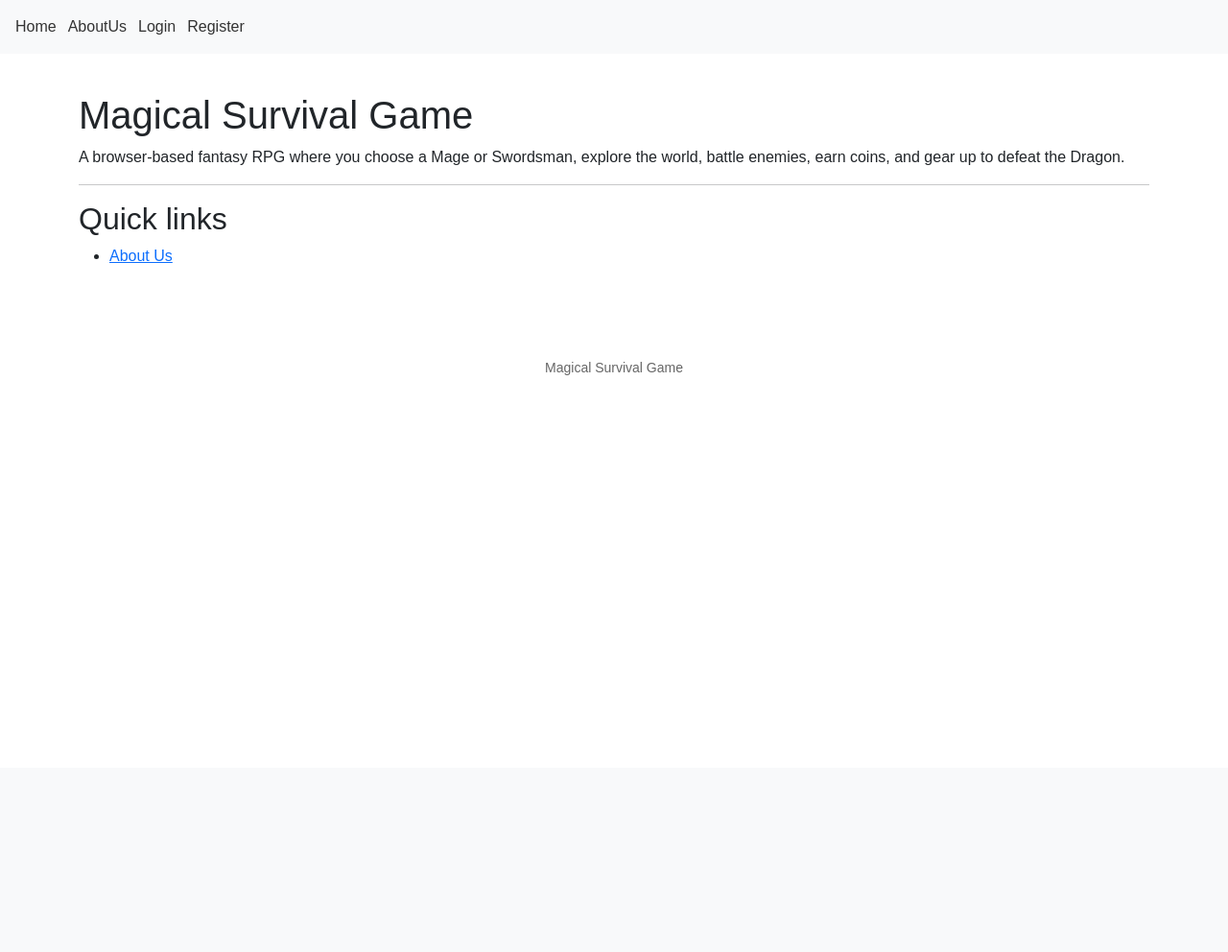
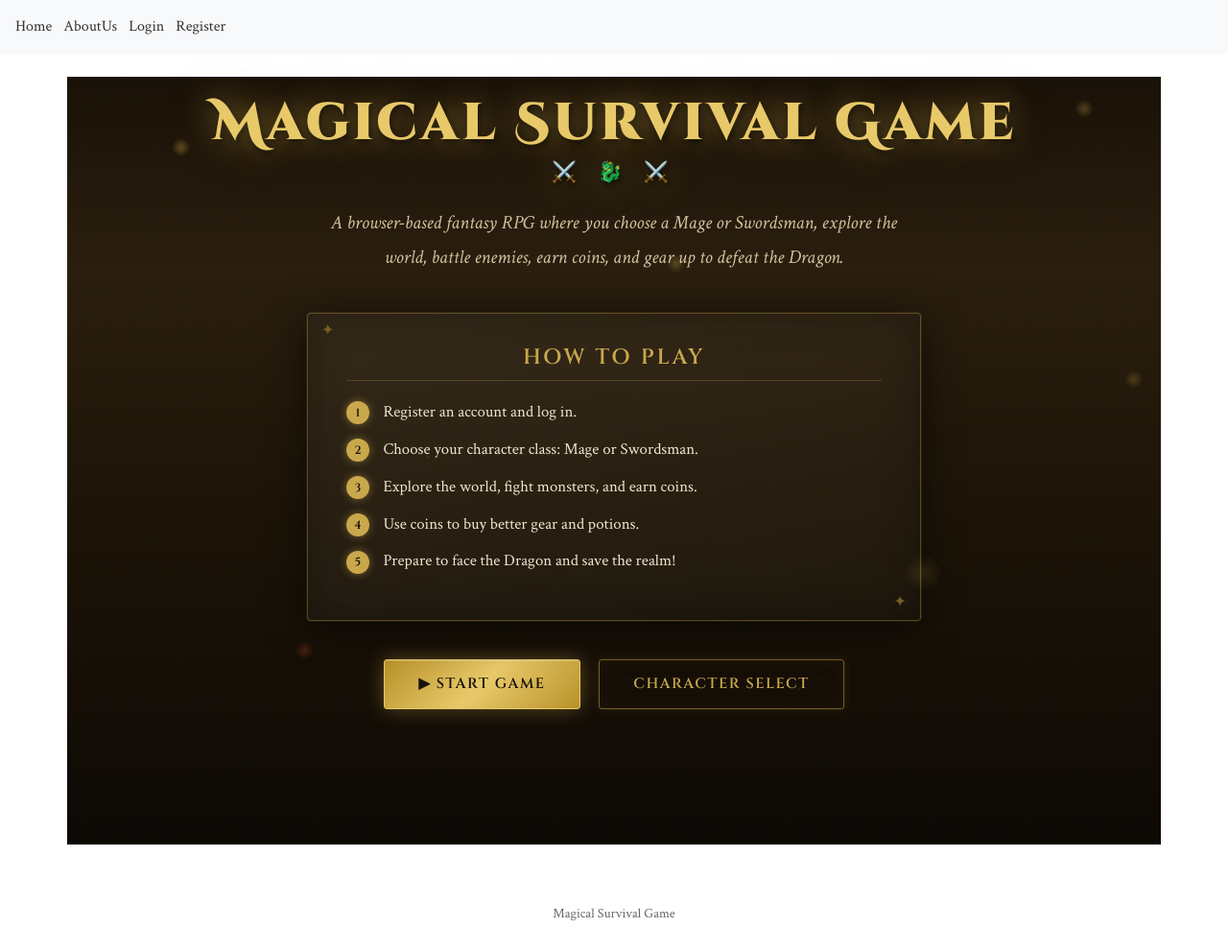
Before and after one commit to minkong05/wad2-magical-survival-game, a Django app: page / in a window 1280 px wide. Shown: the whole page at 96% size. Before the commit the page ends 391 px from the top, so only its background shows below. Run offline with Django 5.2, Linux system fonts and the light colour scheme.

Commit message:
feat: add full css at home page

```diff
--- a/static/css/base.css
+++ b/static/css/base.css
@@ -1,12 +1,22 @@
+
 body {
   font-family: Arial, sans-serif;
   margin: 0;
   padding: 0;
 }
 
+header {
+  position: sticky;
+  top: 0;
+  z-index: 1000;
+}
+
 nav {
   padding: 12px;
   background: #f2f2f2;
+  position: sticky;
+  top: 0;
+  z-index: 1000;
 }
 
 nav a {
--- /dev/null
+++ b/static/css/home.css
@@ -0,0 +1,297 @@
+@import url('https://fonts.googleapis.com/css2?family=Cinzel+Decorative:wght@400;700;900&family=Cinzel:wght@400;600&family=Crimson+Text:ital,wght@0,400;0,600;1,400&display=swap');
+
+/* ── CSS Variables ────────────────────────────────────────── */
+:root {
+  --gold:        #c9a84c;
+  --gold-light:  #e8c96a;
+  --gold-dim:    #7a5e28;
+  --ember:       #b84c1a;
+  --parchment:   #f0e6cc;
+  --parchment-dark: #d4c4a0;
+  --ink:         #1a1208;
+  --shadow:      #181512;
+  --stone:       #2a2218;
+  --stone-light: #3d3226;
+  --fog:         rgba(200, 175, 120, 0.08);
+}
+
+/* ── Reset inherited base font ───────────────────────────── */
+body {
+  font-family: 'Crimson Text', Georgia, serif;
+  color: var(--parchment);
+}
+
+
+
+/* ── Main background override ────────────────────────────── */
+main {
+  background:
+    linear-gradient(180deg,
+      #1a1208 0%,
+      #2a1e0e 25%,
+      #1e1508 55%,
+      #0d0905 100%
+    );
+  min-height: 100vh;
+
+}
+
+/* Floating ember particles */
+main::before {
+  content: '';
+  position: fixed;
+  inset: 0;
+  background-image:
+    radial-gradient(10px 10px at 15% 20%, rgba(201,168,76,.6), transparent),
+    radial-gradient(2px 2px at 35% 60%, rgba(201,168,76,.4), transparent),
+    radial-gradient(10px 10px at 55% 35%, rgba(201,168,76,.5), transparent),
+    radial-gradient(20px 20px at 75% 75%, rgba(201,168,76,.3), transparent),
+    radial-gradient(10px 10px at 88% 15%, rgba(201,168,76,.5), transparent),
+    radial-gradient(10px 10px at 25% 85%, rgba(184,76,26,.5), transparent),
+    radial-gradient(2px 2px at 65% 90%, rgba(184,76,26,.4), transparent),
+    radial-gradient(10px 10px at 92% 50%, rgba(201,168,76,.4), transparent);
+  animation: drift 4s ease-in-out infinite alternate;
+  pointer-events: none;
+  z-index: 0;
+}
+
+@keyframes drift {
+  from { transform: translateY(0px) scale(1); opacity: 0.5; }
+  to   { transform: translateY(-18px) scale(1.03); opacity: 1; }
+}
+
+/* ── Section wrapper ─────────────────────────────────────── */
+/* i think we dont have any messenge in home page but i just put it just for in case */
+.container section:first-child,
+section {
+  position: relative;
+  z-index: 1;
+}
+
+/* ── Hero Title ──────────────────────────────────────────── */
+h1 {
+  font-family: 'Cinzel Decorative', serif;
+  font-size: clamp(1.8rem, 5vw, 3.4rem);
+  font-weight: 900;
+  color: var(--gold-light);
+  text-align: center;
+  letter-spacing: 0.06em;
+  line-height: 1.2;
+  margin-bottom: 0.4em;
+  text-shadow:
+    0 0 40px rgba(201,168,76,.7),
+    0 0 80px rgba(201,168,76,.3),
+    2px 3px 6px rgba(0,0,0,.9);
+  animation:
+    titleGlow 3s ease-in-out infinite alternate,
+    fadeSlideDown 0.9s ease both;
+}
+
+@keyframes titleGlow {
+  from { text-shadow: 0 0 30px rgba(201,168,76,.5), 0 0 60px rgba(201,168,76,.2), 2px 3px 6px rgba(0,0,0,.9); }
+  to   { text-shadow: 0 0 60px rgba(201,168,76,.9), 0 0 120px rgba(201,168,76,.4), 2px 3px 6px rgba(0,0,0,.9); }
+}
+
+/* Decorative divider under title */
+h1::after {
+  content: '⚔️  🐉  ⚔️';
+  display: block;
+  font-size: 1.3rem;
+  margin-top: 0.3em;
+  letter-spacing: 0.4em;
+  animation: titleGlow 3s ease-in-out infinite alternate;
+}
+
+/* ── Hero Description ────────────────────────────────────── */
+section > p {
+  font-family: 'Crimson Text', serif;
+  font-size: clamp(1rem, 2vw, 1.25rem);
+  font-style: italic;
+  color: var(--parchment-dark);
+  text-align: center;
+  max-width: 620px;
+  margin: 0 auto 2.5rem;
+  line-height: 1.8;
+  animation: fadeSlideDown 1s ease 0.2s both;
+}
+
+/* ── Parchment Card (How to Play) ────────────────────────── */
+section section {
+  background:
+    linear-gradient(135deg, rgba(240,230,204,.07) 0%, rgba(212,196,160,.04) 100%);
+  border: 1px solid rgba(201,168,76,.3);
+  border-radius: 4px;
+  padding: 2rem 2.5rem;
+  max-width: 640px;
+  margin: 0 auto 2.5rem;
+  position: relative;
+  box-shadow:
+    0 0 0 1px rgba(201,168,76,.1),
+    inset 0 0 40px rgba(0,0,0,.3),
+    0 8px 40px rgba(0,0,0,.6);
+  animation: fadeSlideDown 1s ease 0.4s both;
+}
+
+/* Corner ornaments */
+section section::before,
+section section::after {
+  content: '✦';
+  position: absolute;
+  font-size: 1rem;
+  color: var(--gold-dim);
+  line-height: 1;
+}
+section section::before { top: 10px; left: 14px; }
+section section::after  { bottom: 10px; right: 14px; }
+
+/* ── How to Play heading ─────────────────────────────────── */
+.home-hero__heading {
+  font-family: 'Cinzel', serif;
+  font-size: clamp(1rem, 2.5vw, 1.4rem);
+  font-weight: 600;
+  color: var(--gold);
+  letter-spacing: 0.12em;
+  text-transform: uppercase;
+  text-align: center;
+  margin-bottom: 1.2rem;
+  border-bottom: 1px solid rgba(201,168,76,.25);
+  padding-bottom: 0.6rem;
+}
+
+/* ── Steps list ──────────────────────────────────────────── */
+.home-hero__steps {
+  padding-left: 0;
+  list-style: none;
+  counter-reset: steps;
+  display: flex;
+  flex-direction: column;
+  gap: 0.75rem;
+}
+
+.home-hero__steps li {
+  counter-increment: steps;
+  display: flex;
+  align-items: baseline;
+  gap: 0.9rem;
+  font-size: 1.05rem;
+  color: var(--parchment);
+  line-height: 1.6;
+}
+
+.home-hero__steps li::before {
+  content: counter(steps);
+  font-family: 'Cinzel', serif;
+  font-size: 0.75rem;
+  font-weight: 600;
+  color: var(--ink);
+  background: var(--gold);
+  min-width: 24px;
+  height: 24px;
+  border-radius: 50%;
+  display: flex;
+  align-items: center;
+  justify-content: center;
+  flex-shrink: 0;
+  box-shadow: 0 0 8px rgba(201,168,76,.5);
+}
+
+/* ── CTA Buttons ─────────────────────────────────────────── */
+.home-hero__actions {
+  display: flex;
+  gap: 1.2rem;
+  justify-content: center;
+  flex-wrap: wrap;
+  animation: fadeSlideDown 1s ease 0.6s both;
+  margin-top: 0.5rem;
+}
+
+.btn-game {
+  font-family: 'Cinzel', serif;
+  font-size: 0.95rem;
+  font-weight: 600;
+  letter-spacing: 0.1em;
+  text-transform: uppercase;
+  text-decoration: none;
+  padding: 0.85rem 2.2rem;
+  border-radius: 3px;
+  display: inline-block;
+  position: relative;
+  transition: all 0.25s ease;
+  overflow: hidden;
+
+  /* Solid gold button */
+  background: linear-gradient(135deg, #b8922a 0%, #e8c96a 50%, #b8922a 100%);
+  color: var(--ink);
+  border: 1px solid var(--gold-light);
+  box-shadow:
+    0 0 20px rgba(201,168,76,.4),
+    inset 0 1px 0 rgba(255,255,255,.2);
+}
+
+.btn-game::before {
+  content: '';
+  position: absolute;
+  inset: 0;
+  background: linear-gradient(135deg, transparent 40%, rgba(255,255,255,.15) 50%, transparent 60%);
+  transform: translateX(-100%);
+  transition: transform 0.5s ease;
+}
+
+.btn-game:hover {
+  transform: translateY(-2px);
+  box-shadow:
+    0 0 35px rgba(201,168,76,.7),
+    0 6px 20px rgba(0,0,0,.5),
+    inset 0 1px 0 rgba(255,255,255,.3);
+  color: var(--ink);
+}
+
+.btn-game:hover::before {
+  transform: translateX(100%);
+}
+
+.btn-game:active {
+  transform: translateY(0);
+  box-shadow: 0 0 15px rgba(201,168,76,.4);
+}
+
+/* Ghost variant */
+.btn-game--ghost {
+  background: transparent;
+  color: var(--gold);
+  border: 1px solid var(--gold-dim);
+  box-shadow:
+    0 0 10px rgba(201,168,76,.15),
+    inset 0 0 20px rgba(201,168,76,.05);
+}
+
+.btn-game--ghost:hover {
+  background: rgba(201,168,76,.1);
+  color: var(--gold-light);
+  border-color: var(--gold);
+  box-shadow:
+    0 0 25px rgba(201,168,76,.4),
+    0 6px 20px rgba(0,0,0,.5);
+}
+
+/* ── Shared fade-in animation ────────────────────────────── */
+@keyframes fadeSlideDown {
+  from { opacity: 0; transform: translateY(-20px); }
+  to   { opacity: 1; transform: translateY(0); }
+}
+
+/* ── Responsive ──────────────────────────────────────────── */
+@media (max-width: 600px) {
+  section section {
+    padding: 1.4rem 1.2rem;
+  }
+  .home-hero__actions {
+    flex-direction: column;
+    align-items: center;
+  }
+  .btn-game {
+    width: 100%;
+    max-width: 280px;
+    text-align: center;
+  }
+}
--- a/templates/core/home.html
+++ b/templates/core/home.html
@@ -1,23 +1,39 @@
 {% extends "base.html" %}
+{% load static %}
+
 {% block title %}Home{% endblock %}
 
+{% block extra_css %}
+  <link rel="stylesheet" href="{% static 'css/home.css' %}">
+{% endblock %}
+
+
 {% block content %}
-<section>
+<section class="home-hero">
   <h1>Magical Survival Game</h1>
   <p>
     A browser-based fantasy RPG where you choose a Mage or Swordsman, explore the world,
     battle enemies, earn coins, and gear up to defeat the Dragon.
   </p>
 
+    <section class="home-hero__panel">
+      <h2 class="home-hero__heading">How to Play</h2>
+
+      <ol class="home-hero__steps">
+        <li>Register an account and log in.</li>
+        <li>Choose your character class: Mage or Swordsman.</li>
+        <li>Explore the world, fight monsters, and earn coins.</li>
+        <li>Use coins to buy better gear and potions.</li>
+        <li>Prepare to face the Dragon and save the realm!</li>
+      </ol>
+    </section>
+
+
+  <div class="home-hero__actions">
+      <a class="btn-game" href="{% url 'core:main' %}">▶ Start Game</a>
+      <a class="btn-game btn-game--ghost" href="{% url 'game:character_select' %}">Character Select</a>
+    </div>
+
 
 </section>
-
-<hr>
-
-<section>
-  <h2>Quick links</h2>
-  <ul>
-    <li><a href="{% url 'core:aboutus' %}">About Us</a></li>
-  </ul>
-</section>
 {% endblock %}
```
